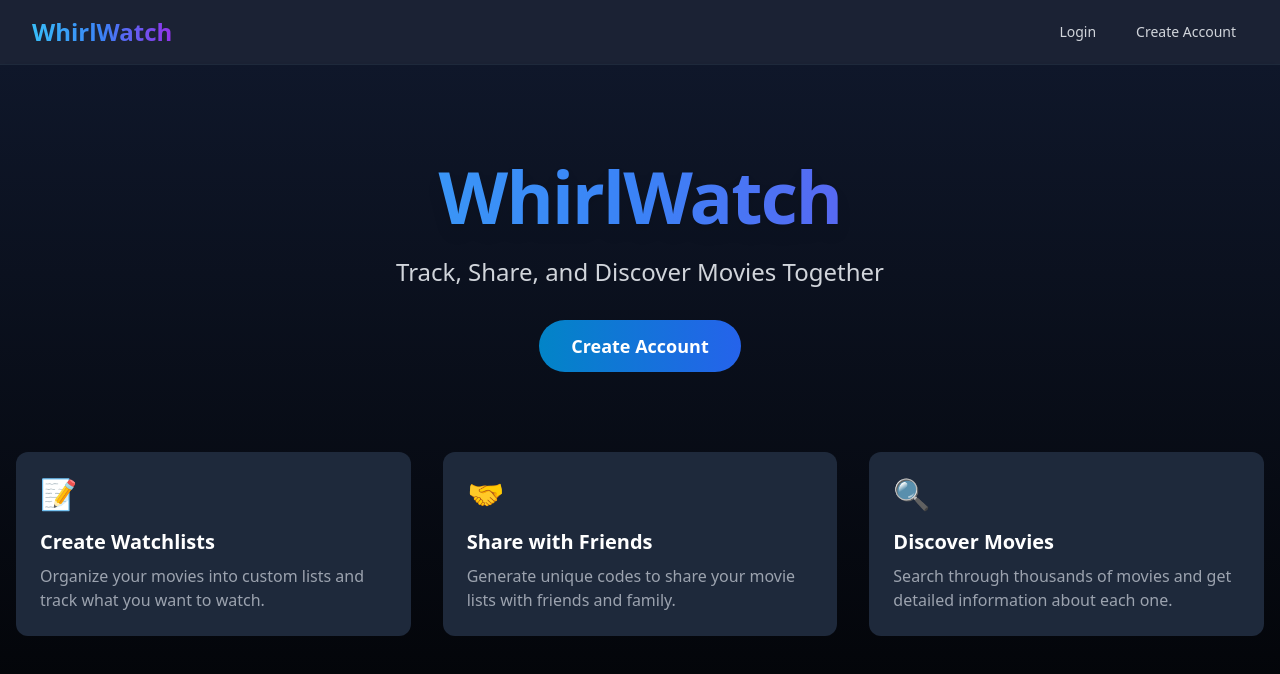
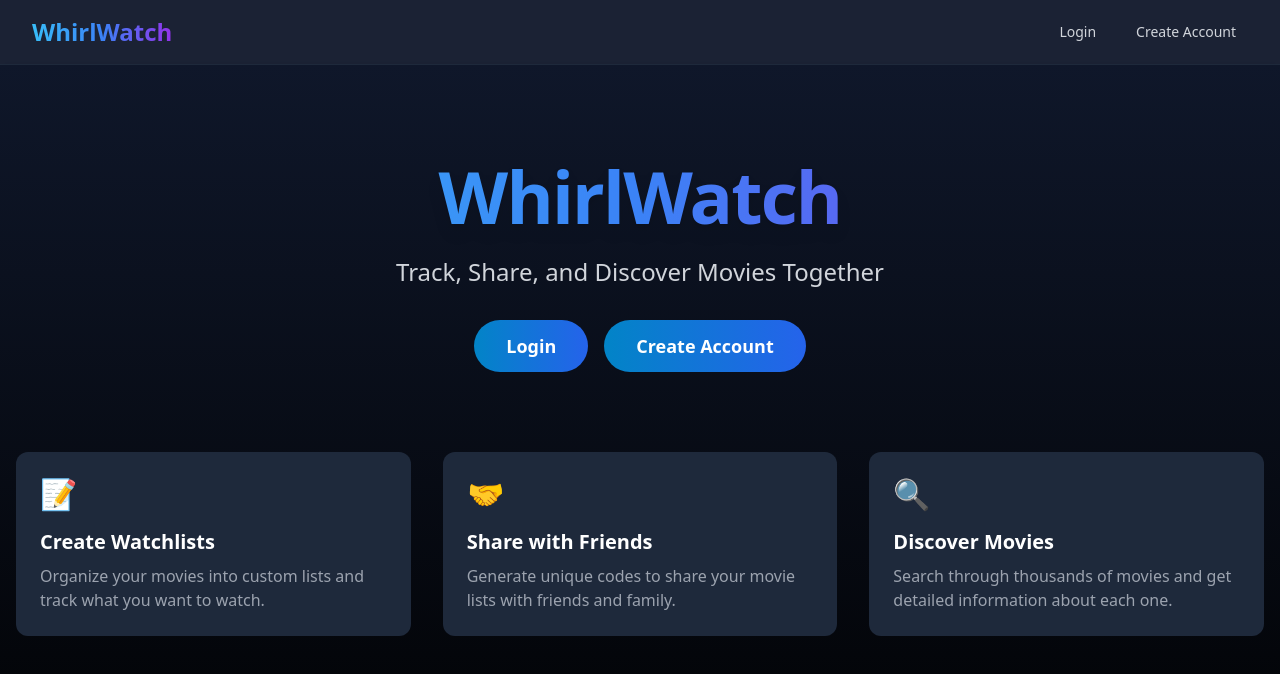
Before and after one commit to ATRedshaw/whirl-watch, a React (Create React App) app in the folder frontend/: page / in a window 1280 px wide. Shown: the top 674 px of the page. Built offline with nearby package versions, Linux system fonts and the light colour scheme; the HTML template or start-up script is replaced by a standard one.

Commit message:
Added login to home, changed logout redirect to home from login

```diff
--- a/frontend/src/components/HomePage.js
+++ b/frontend/src/components/HomePage.js
@@ -34,14 +34,35 @@ const HomePage = () => {
           <p className="text-xl md:text-2xl text-gray-300 mb-8">
             Track, Share, and Discover Movies Together
           </p>
+          {isAuthenticated ? (
             <motion.button
               whileHover={{ scale: 1.05 }}
               whileTap={{ scale: 0.95 }}
-            onClick={() => navigate(isAuthenticated ? '/hub' : '/register')}
+              onClick={() => navigate('/hub')}
               className="bg-gradient-to-r from-sky-600 to-blue-600 text-white px-8 py-3 rounded-full text-lg font-semibold hover:from-sky-700 hover:to-blue-700 transition-colors duration-300"
             >
-            {isAuthenticated ? 'Go to Hub' : 'Create Account'}
+              Go to Hub
             </motion.button>
+          ) : (
+            <div className="flex justify-center gap-4">
+              <motion.button
+                whileHover={{ scale: 1.05 }}
+                whileTap={{ scale: 0.95 }}
+                onClick={() => navigate('/login')}
+                className="bg-gradient-to-r from-sky-600 to-blue-600 text-white px-8 py-3 rounded-full text-lg font-semibold hover:from-sky-700 hover:to-blue-700 transition-colors duration-300"
+              >
+                Login
+              </motion.button>
+              <motion.button
+                whileHover={{ scale: 1.05 }}
+                whileTap={{ scale: 0.95 }}
+                onClick={() => navigate('/register')}
+                className="bg-gradient-to-r from-sky-600 to-blue-600 text-white px-8 py-3 rounded-full text-lg font-semibold hover:from-sky-700 hover:to-blue-700 transition-colors duration-300"
+              >
+                Create Account
+              </motion.button>
+            </div>
+          )}
         </motion.div>
 
         {/* Features Grid */}
--- a/frontend/src/context/AuthContext.js
+++ b/frontend/src/context/AuthContext.js
@@ -62,7 +62,7 @@ export const AuthProvider = ({ children }) => {
   const logout = () => {
     localStorage.removeItem('token');
     setUser(null);
-    navigate('/login');
+    navigate('/');
   };
 
   const value = {
```
Lines whose indentation alone changed are shown as unchanged.
